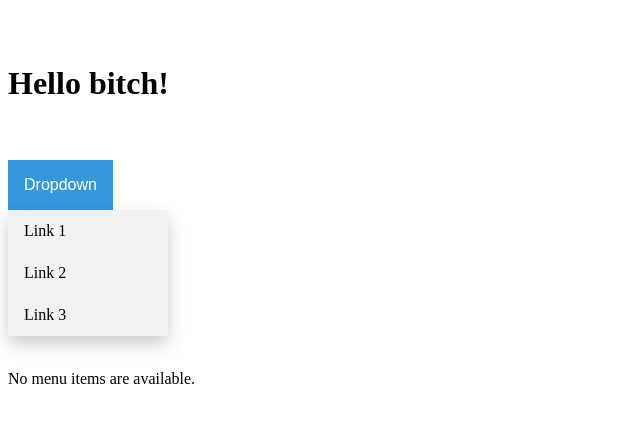
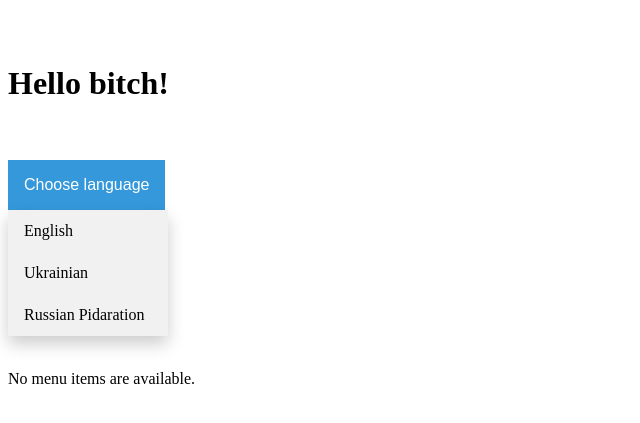
Before and after one commit to Oleksandr-Khomych/Django_test_task, a Django app: page /menu/ in a window 1280 px wide, after a click on "Choose language". Shown: the top 423 px of the page, without its empty margins (0-640 px from the left). Run offline with Django 3.2, Linux system fonts and the light colour scheme; data that the repository does not hold is empty.

Commit message:
basic_model

```diff
--- a/mysite/menu/templates/menu/index.html
+++ b/mysite/menu/templates/menu/index.html
@@ -22,11 +22,11 @@
 <br><br>
 
 <div class="dropdown">
-  <button onclick="myFunction()" class="dropbtn">Dropdown</button>
+  <button onclick="myFunction()" class="dropbtn">Choose language</button>
   <div id="myDropdown" class="dropdown-content">
-    <a href="#">Link 1</a>
-    <a href="#">Link 2</a>
-    <a href="#">Link 3</a>
+    <a href="/menu/?lang=eng">English</a>
+    <a href="/menu/?lang=ua">Ukrainian</a>
+    <a href="/menu/?lang=ru">Russian Pidaration</a>
   </div>
 </div>
 
--- a/mysite/menu/views.py
+++ b/mysite/menu/views.py
@@ -1,4 +1,4 @@
-from django.http import HttpResponse
+from django.http import HttpResponse, HttpRequest
 from django.shortcuts import render
 from django.template import loader
 
@@ -8,8 +8,11 @@ from .models import Menu
 
 
 def index(request):
+    info = HttpRequest.get_full_path(request)
+    language = request.GET.get("lang", "en")
+    print(f'\n\nlanguage = {language}\n\n')
+    print(f'info = {info} !!!')
     root_menu_items = Menu.objects.filter(parent_element=None)
-    print(f'root_menu_items = {root_menu_items}')
     submenu_items = Menu.objects.exclude(parent_element=None)
     template = loader.get_template('menu/index.html')
     context = {
```
